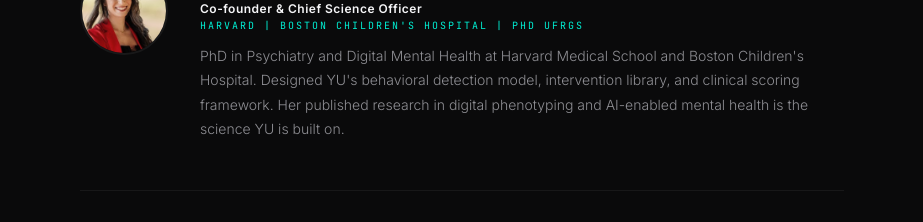
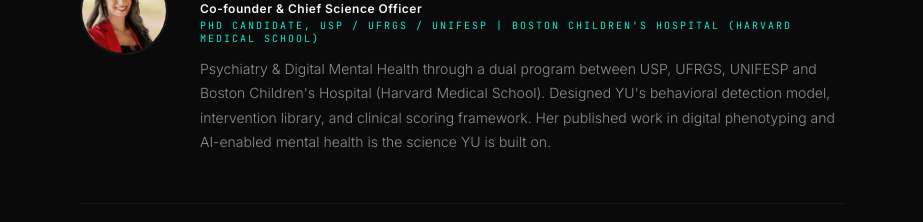
Before and after one commit to odominguez7/yu-site, a plain HTML site: page index.html in a window 1280 px wide. Shown: the part 4487-4709 px from the top of the page, without its empty margins (178-1101 px from the left). Drawn offline with nearby package versions, Linux system fonts and the light colour scheme.

Commit message:
Update Aline Zimerman bio: PhD Candidate with Brazilian universities and Boston Children's Hospital dual program
Co-Authored-By: Claude Opus 4.6 (1M context) <noreply@anthropic.com>

```diff
--- a/index.html
+++ b/index.html
@@ -361,8 +361,8 @@
           <a href="https://www.linkedin.com/in/aline-zimerman-193204166" target="_blank" rel="noopener" class="tl"><svg xmlns="http://www.w3.org/2000/svg" viewBox="0 0 24 24"><path d="M20.447 20.452h-3.554v-5.569c0-1.328-.027-3.037-1.852-3.037-1.853 0-2.136 1.445-2.136 2.939v5.667H9.351V9h3.414v1.561h.046c.477-.9 1.637-1.85 3.37-1.85 3.601 0 4.267 2.37 4.267 5.455v6.286zM5.337 7.433a2.062 2.062 0 01-2.063-2.065 2.064 2.064 0 112.063 2.065zm1.782 13.019H3.555V9h3.564v11.452zM22.225 0H1.771C.792 0 0 .774 0 1.729v20.542C0 23.227.792 24 1.771 24h20.451C23.2 24 24 23.227 24 22.271V1.729C24 .774 23.2 0 22.222 0h.003z"/></svg></a>
         </div>
         <div class="tr">Co-founder & Chief Science Officer</div>
-        <div class="tinst">Harvard | Boston Children's Hospital | PhD UFRGS</div>
-        <p class="tb">PhD in Psychiatry and Digital Mental Health at Harvard Medical School and Boston Children's Hospital. Designed YU's behavioral detection model, intervention library, and clinical scoring framework. Her published research in digital phenotyping and AI-enabled mental health is the science YU is built on.</p>
+        <div class="tinst">PhD Candidate, USP / UFRGS / UNIFESP | Boston Children's Hospital (Harvard Medical School)</div>
+        <p class="tb">Psychiatry & Digital Mental Health through a dual program between USP, UFRGS, UNIFESP and Boston Children's Hospital (Harvard Medical School). Designed YU's behavioral detection model, intervention library, and clinical scoring framework. Her published work in digital phenotyping and AI-enabled mental health is the science YU is built on.</p>
       </div>
     </div>
     <div class="tmm r">
```
